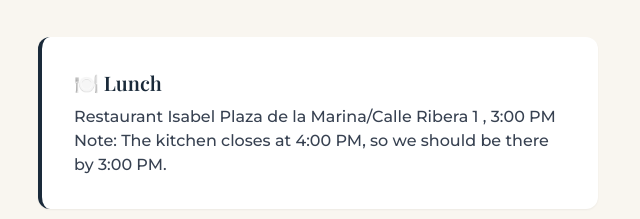
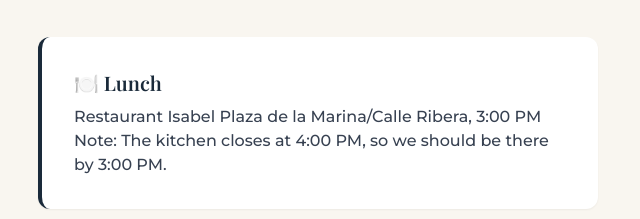
Before and after one commit to aflorido266/travel-itinerary, a plain HTML site: page index.html in a window 1280 px wide. Shown: the part 2621-2840 px from the top of the page, 634-1274 px from the left. Drawn offline with nearby package versions, Linux system fonts and the light colour scheme; a web font is replaced by a local one.

```diff
--- a/index.html
+++ b/index.html
@@ -131,7 +131,7 @@
 
                 <div class="bg-white p-8 rounded-xl shadow-sm border-l-4 border-navy">
                     <p class="font-playfair text-xl font-semibold mb-2">🍽️ Lunch</p>
-                    <p class="text-gray-700 font-medium">Restaurant Isabel Plaza de la Marina/Calle Ribera 1 , 3:00 PM</p>
+                    <p class="text-gray-700 font-medium">Restaurant Isabel Plaza de la Marina/Calle Ribera, 3:00 PM</p>
                     <p class="text-gray-700 font-medium">Note: The kitchen closes at 4:00 PM, so we should be there by 3:00 PM.</p>
                 </div>
             </div>
```
